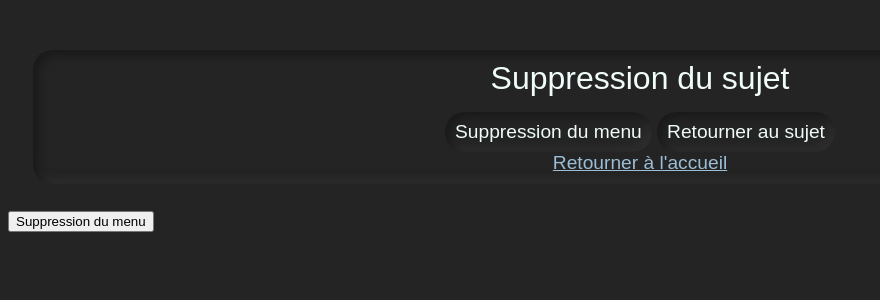
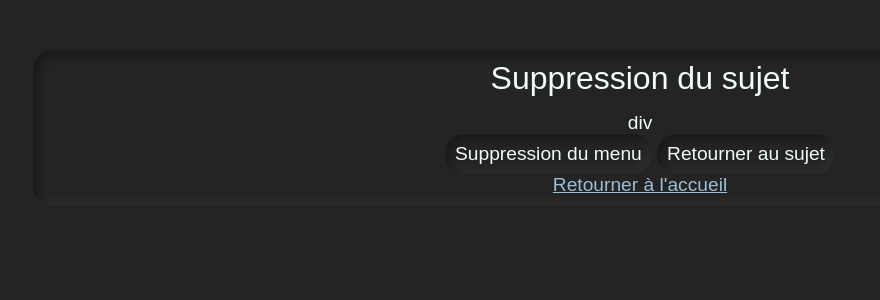
Before and after one commit to WhatANiceDayToCode/Blog-Project, a PHP site: page /suppressionSujet.php in a window 1280 px wide. Shown: the top 300 px of the page, without its empty margins (0-880 px from the left). Run offline with PHP 8.4, Linux system fonts and the light colour scheme; the visitor is signed in with stand-in values (Sample User, id 1); some web fonts are replaced.

Commit message:
Update suppressionSujet.php

```diff
--- a/pages/suppressionSujet.php
+++ b/pages/suppressionSujet.php
@@ -31,10 +31,10 @@
     </head>
     <body>
         <div class="sect_inc">
-            <div class="title">Suppression du sujet</div>
-            <div>
-
+            <div class="title">
+                Suppression du sujet
             </div>
+            div
             <form action="" method="post">
                 <button type="button" value="supprimer">Suppression du menu</button>
                 <?php
@@ -43,6 +43,5 @@
             </form>
             <a href="accueil.php">Retourner à l'accueil</a>
         </div>
-        <input type="button" value="Suppression du menu">
     </body>
 </html>
```
Lines whose indentation alone changed are shown as unchanged.
